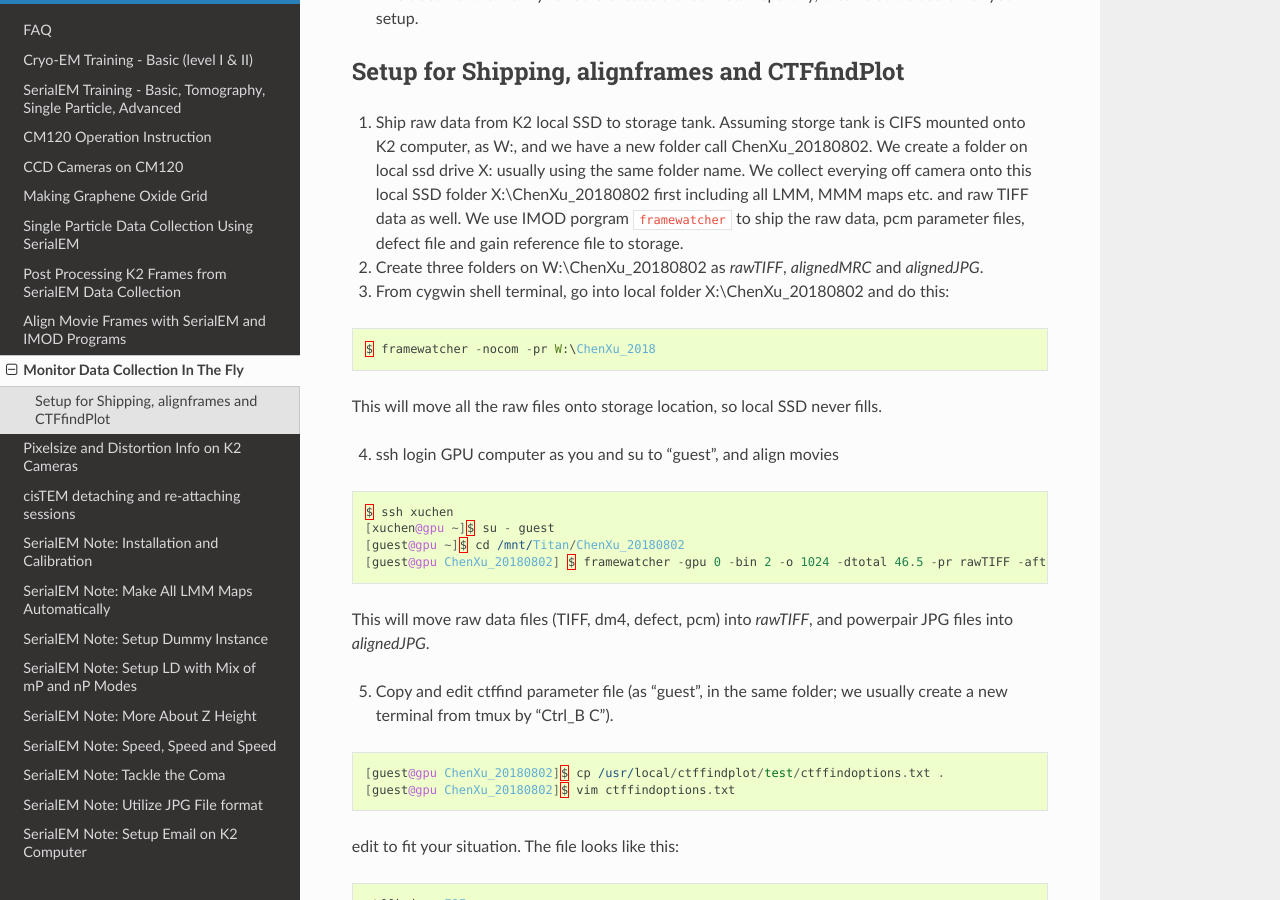
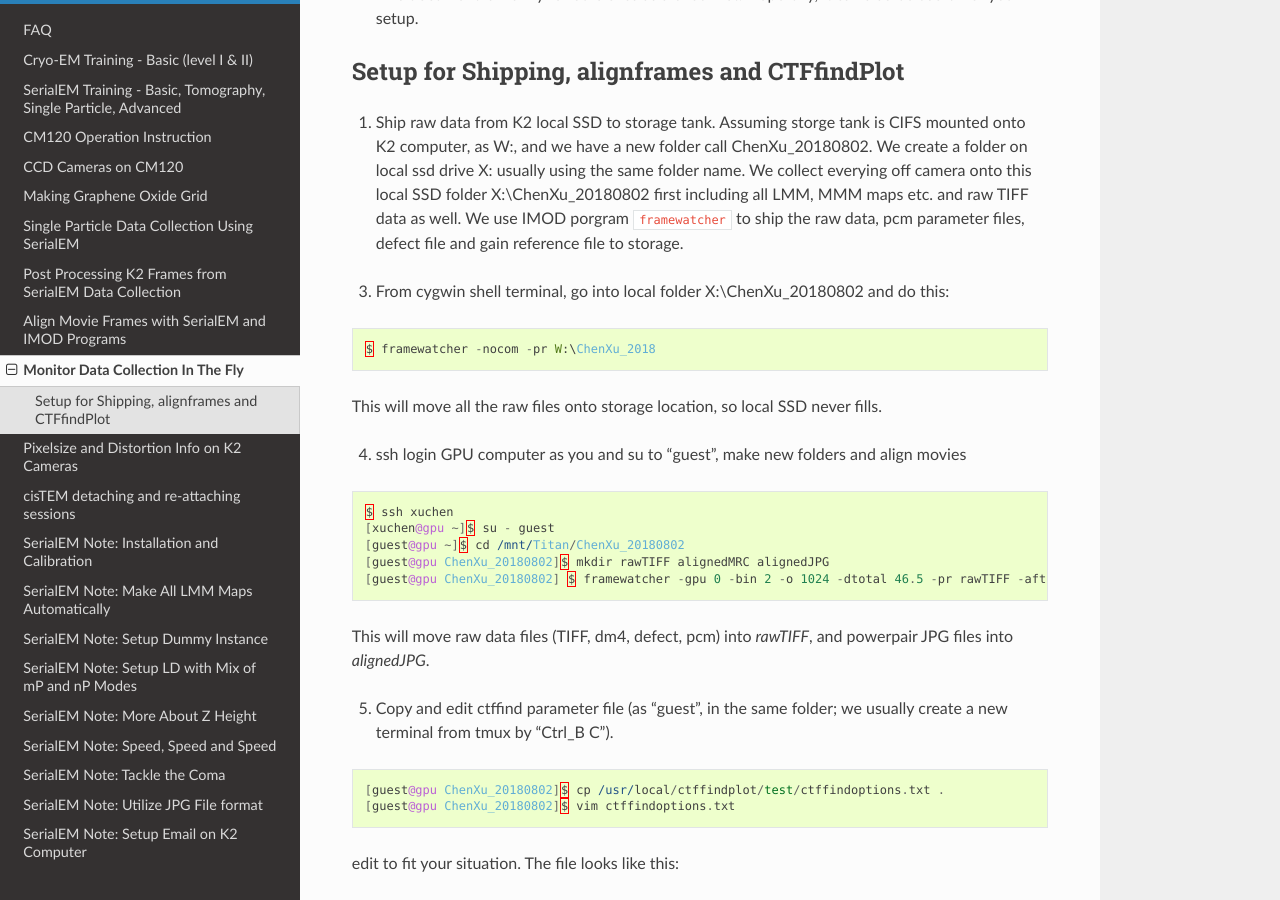
Before and after one commit to xuchen66/sphinx-emdocs, a Sphinx documentation site: the page built from source/monitor-data-collection-in-the-fly.rst, in a window 1280 px wide and 900 px high, scrolled down 544 px. Built offline with Sphinx 7.4.7 and the Read the Docs theme 2.0.0, drawn with Linux system fonts in a browser that asks for light colours; pages that are not in the unit, such as notebooks, are missing from menus.

Commit message:
Update monitor-data-collection-in-the-fly.rst

```diff
--- a/source/monitor-data-collection-in-the-fly.rst
+++ b/source/monitor-data-collection-in-the-fly.rst
@@ -29,8 +29,6 @@ Setup for Shipping, alignframes and CTFfindPlot
 
 1. Ship raw data from K2 local SSD to storage tank. Assuming storge tank is CIFS mounted onto K2 computer, as W:, and we have a new folder call ChenXu_20180802. We create a folder on local ssd drive X: usually using the same folder name. We collect everying off camera onto this local SSD folder X:\\ChenXu_20180802 first including all LMM, MMM maps etc. and raw TIFF data as well. We use IMOD porgram ``framewatcher`` to ship the raw data, pcm parameter files, defect file and gain reference file to storage.
 
-2. Create three folders on W:\\ChenXu_20180802 as *rawTIFF*, *alignedMRC* and *alignedJPG*.
-
 3. From cygwin shell terminal, go into local folder X:\\ChenXu_20180802 and do this:
 
 .. code-block:: ruby
@@ -39,7 +37,7 @@ Setup for Shipping, alignframes and CTFfindPlot
 
 This will move all the raw files onto storage location, so local SSD never fills.
 
-4. ssh login GPU computer as you and su to "guest", and align movies
+4. ssh login GPU computer as you and su to "guest", make new folders and align movies
 
 
 .. code-block:: ruby
@@ -47,6 +45,7 @@ This will move all the raw files onto storage location, so local SSD never fills
    $ ssh xuchen
    [xuchen@gpu ~]$ su - guest
    [guest@gpu ~]$ cd /mnt/Titan/ChenXu_20180802
+   [guest@gpu ChenXu_20180802]$ mkdir rawTIFF alignedMRC alignedJPG
    [guest@gpu ChenXu_20180802] $ framewatcher -gpu 0 -bin 2 -o 1024 -dtotal 46.5 -pr rawTIFF -after 'mv %{rootName}_powpair.jpg alignedJPG'
 
 This will move raw data files (TIFF, dm4, defect, pcm) into *rawTIFF*, and powerpair JPG files into *alignedJPG*.
```
